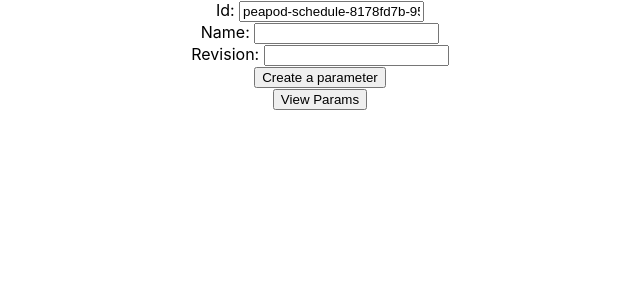
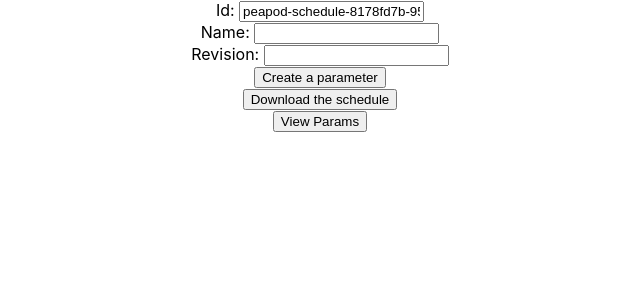
Before and after one commit to PeaPodTechnologies/schedule, a React (Create React App) app: page / in a window 1280 px wide. Shown: the top 300 px of the page, without its empty margins (320-960 px from the left). Built offline with nearby package versions, Linux system fonts and the light colour scheme.

Commit message:
added download button

```diff
--- a/src/pages/ScheduleBuilder.tsx
+++ b/src/pages/ScheduleBuilder.tsx
@@ -6,6 +6,7 @@ import { v4 as uuid } from 'uuid';
 import { PhaseTypes } from '../atoms/types';
 import { PEAPODAPI_REVISION, EnvironmentSchedule, SchedulePhase } from '@peapodtech/types';
 import CreateButton from '../molecules/CreateButton';
+import CallbackButton from '../atoms/CallbackButton';
 
 type ScheduleBuilderProps = {};
 
@@ -116,6 +117,8 @@ const ScheduleBuilder: FC<ScheduleBuilderProps> = _ => {
 					});
 				}}
 			/>
+
+			<CallbackButton text="Download the schedule" callback={downloadSchedule} />
 
 			<div>
 				<button
```
